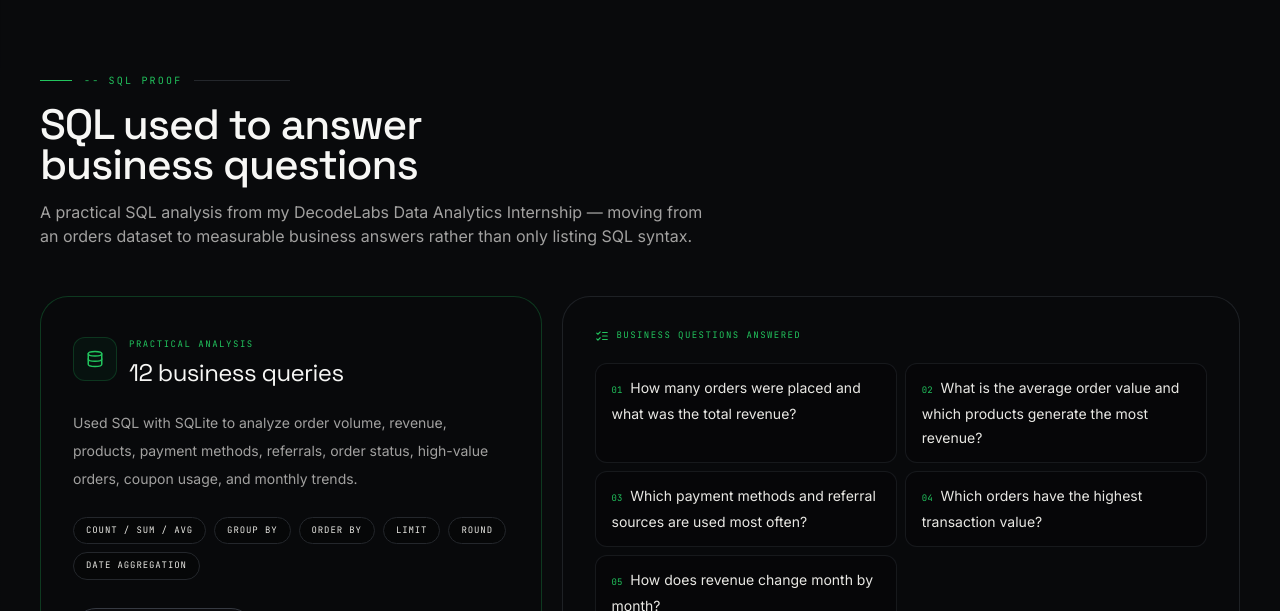
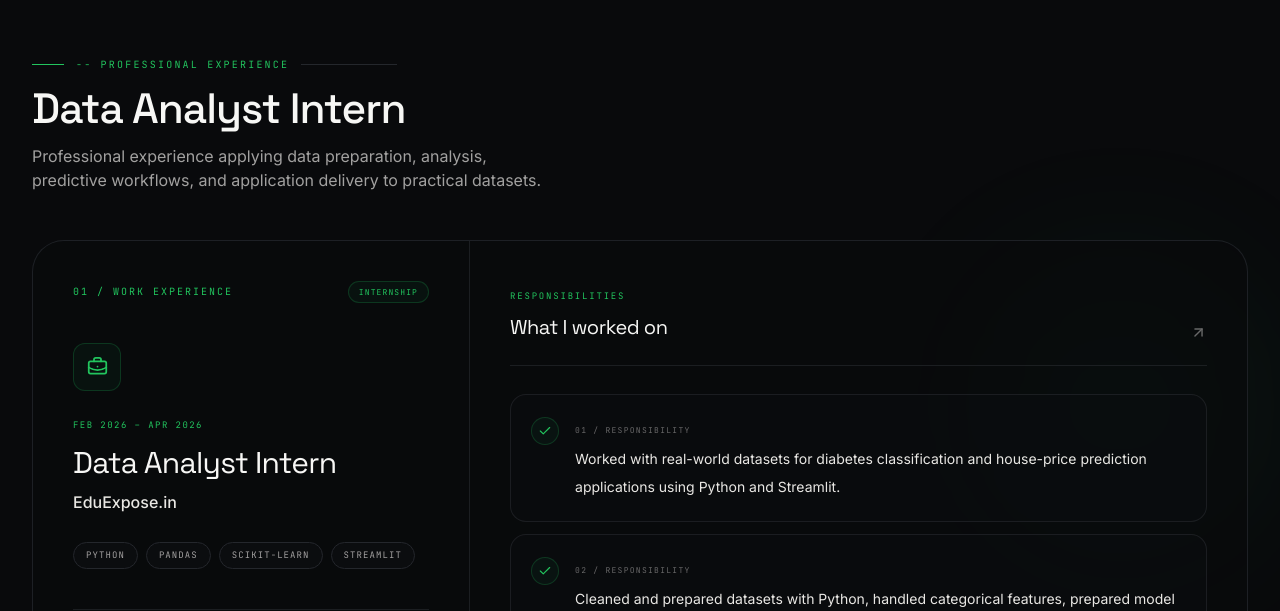
Before and after one commit to bhaskar-nb/portfolio, a Next.js app: page / in a window 1280 px wide. Shown: the part 5729-6340 px from the top of the page. Built offline with nearby package versions, Linux system fonts and the light colour scheme.

Commit message:
Rework page structure for reference UI

```diff
--- a/app/page.tsx
+++ b/app/page.tsx
@@ -5,7 +5,6 @@ import Opening from "@/components/Opening";
 import Hero from "@/components/Hero";
 import About from "@/components/About";
 import Projects from "@/components/Projects";
-import SQLProof from "@/components/SQLProof";
 import Experience from "@/components/Experience";
 import Skills from "@/components/Skills";
 import Achievements from "@/components/Achievements";
@@ -25,7 +24,6 @@ export default function Home() {
         <Hero />
         <About />
         <Projects />
-        <SQLProof />
         <Experience />
         <Skills />
         <Achievements />
```
